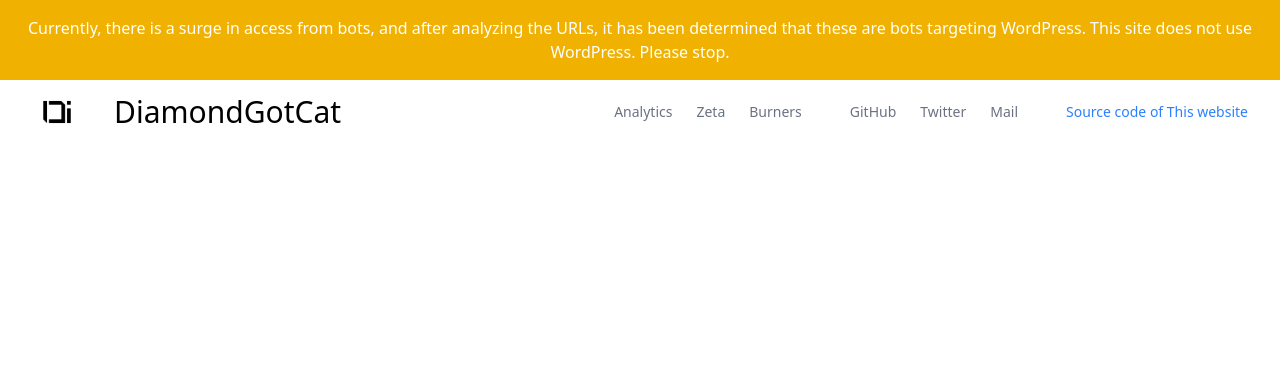
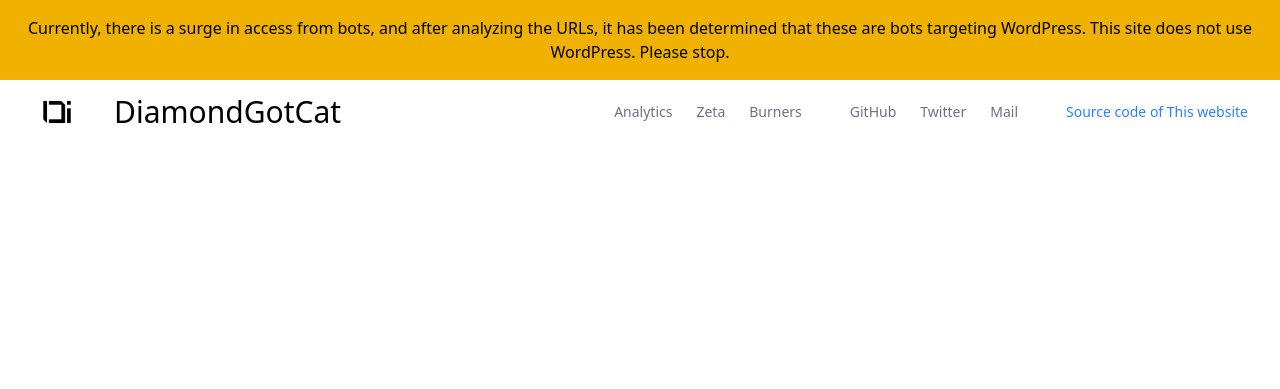
Before and after one commit to DiamondGotCat/web, a Python web app: template templates/index.html in a window 1280 px wide. Shown: the top 389 px of the page. Run offline with Jinja, Linux system fonts and the light colour scheme; the template is opened without the code that fills it, so the values that code supplies are empty.

Commit message:
no description

```diff
--- a/templates/header.html
+++ b/templates/header.html
@@ -1,5 +1,5 @@
 <header>
-    <div class="text-center bg-yellow-500 text-white p-4">
+    <div class="text-center bg-yellow-500 text-black p-4">
         Currently, there is a surge in access from bots, and after analyzing the URLs, it has been determined that these are bots targeting WordPress.
         This site does not use WordPress. Please stop.
     </div>
```
